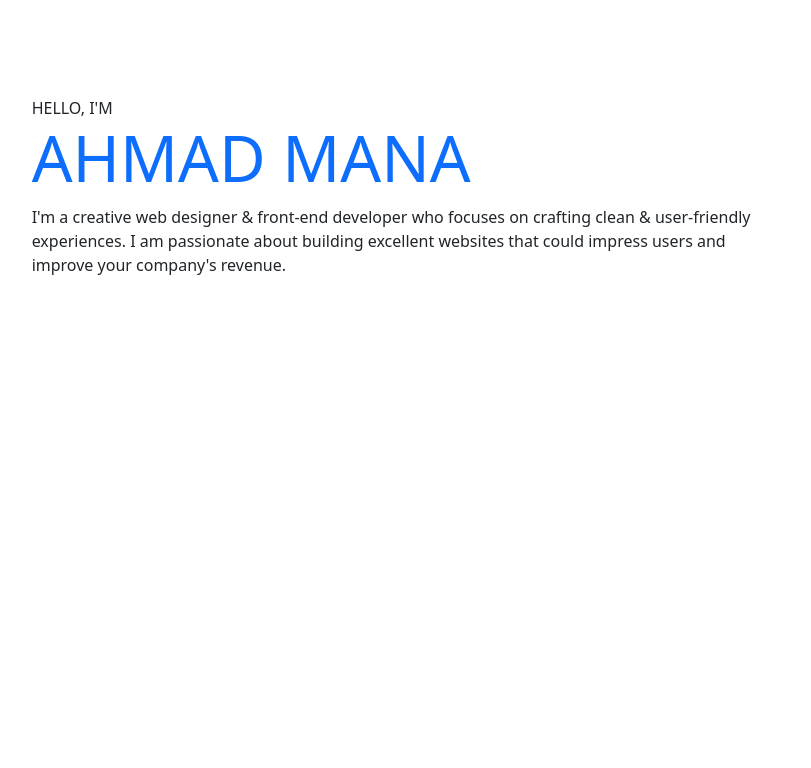
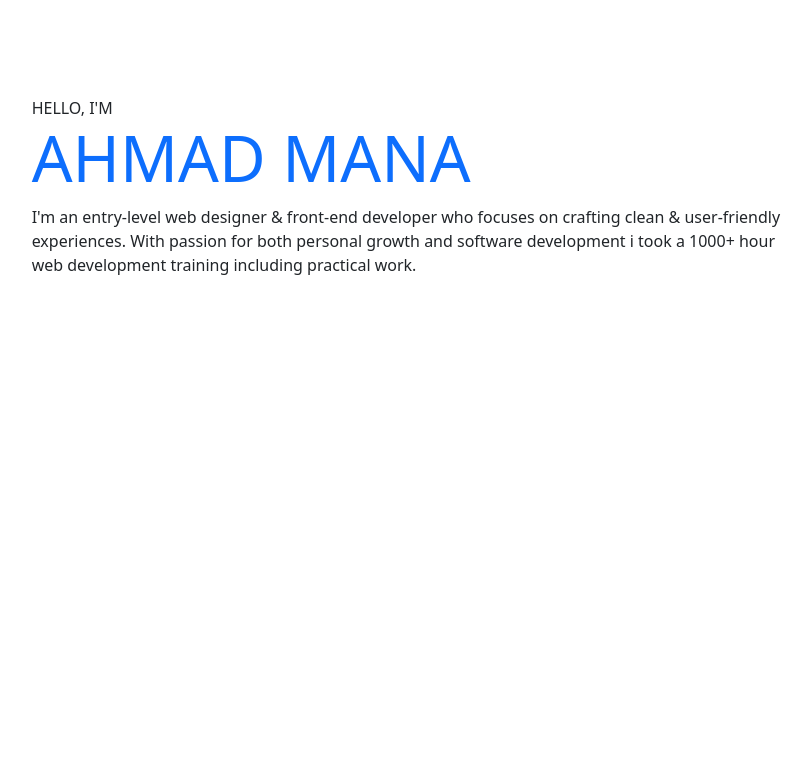
Before and after one commit to UserAhmad2001/My-Personal-Portfolio, a website: page index.html in a window 1280 px wide. Shown: the top 768 px of the page, without its empty margins (443-1254 px from the left). Drawn offline with Linux system fonts and the light colour scheme.

Commit message:
altered the texts a bit

```diff
--- a/index.html
+++ b/index.html
@@ -16,6 +16,7 @@
     <div class="container-fluid">
       <div class="row align-items-start pt-5">
         <div class="col-lg-4 col-md-6 d-none d-md-block">
+
           <svg viewBox="0 0 200 200" xmlns="http://www.w3.org/2000/svg">
             <path fill="#0088ff" transform="translate(120 80) ">
               <filter id="gooey">
@@ -71,10 +72,10 @@
           </div>
           <div class="row">
             <div class="col">
-              I'm a creative web designer & front-end developer who focuses on
-              crafting clean & user-friendly experiences. I am passionate about
-              building excellent websites that could impress users and improve
-              your company's revenue.
+              I'm an entry-level web designer & front-end developer who focuses on
+              crafting clean & user-friendly experiences. With passion for both
+              personal growth and software development i took a 1000+ hour web development
+              training including practical work.
             </div>
           </div>
         </div>
@@ -220,8 +221,7 @@ necessary.
           />
           <p class="mx-auto text-center w-75">
             A Single page dynamic fake shop to display custom products, the app
-            is styled using SASS the logic is whritten in typescript and is
-            later compiled into javascript the site is fully responsive and
+            is styled using SASS,  the site is fully responsive and
             interactive and can take user input to offer the best content to the
             user.
           </p>
--- a/index.js
+++ b/index.js
@@ -6,6 +6,9 @@ document.addEventListener("DOMContentLoaded", (e) => {
   var email = document.getElementById("email-field");
   var message = document.getElementById("message-field");
   var submit = document.getElementById("submit-btn");
+
+
+
 
   function callEmailAPI(name, subject, email, message) {
     const options = {
```
Lines whose indentation alone changed are shown as unchanged.
